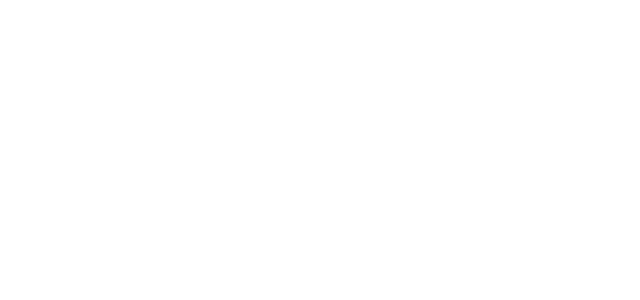
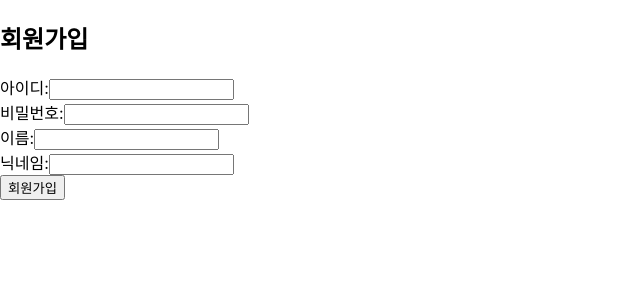
Before and after one commit to Team-I-F/SomaWorld_Front, a React (Create React App) app: page /signup in a window 1280 px wide. Before the commit this address had no page. Shown: the top 300 px of the page, without its empty margins (0-640 px from the left). Built offline with nearby package versions, Linux system fonts and the light colour scheme.

Commit message:
FEAT :: 회원가입, 로그인 구현

```diff
--- a/src/App.js
+++ b/src/App.js
@@ -7,6 +7,7 @@
 import Table from "./pages/Table/Table";
 import Write from "./pages/Write/Write";
 import Search from "./pages/Search/Search";
+import SignupPage from "./pages/SignUp/Signup";
 
 function App() {
   return (
@@ -14,6 +15,7 @@
       <Routes>
         <Route path="/search" element={<Search />}></Route>
         <Route path="/login" element={<Login />}></Route>
+        <Route path="/signup" element={<SignupPage />}></Route>
         <Route path="/gallery" element={<Boards />}></Route>
         <Route path="/gallery/:boardID" element={<Board />}></Route>
         <Route path="/:boardID/write" element={<Write />}></Route>
--- /dev/null
+++ b/src/components/Notice/style.js
@@ -0,0 +1 @@
+import styled from "styled-components";
--- a/src/pages/Login/Login.js
+++ b/src/pages/Login/Login.js
@@ -1,40 +1,57 @@
-import { useState } from "react";
-import axios from "axios";
+import React, { useState } from "react";
+import customAxios from "../../utils/axios/axios";
 
-const GOOGLE_CLIENT_ID =
-  "884140746352-l95mrf3mucmi5bqn0n8a2ni0756s4q0k.apps.googleusercontent.com";
-const GOOGLE_LOGIN_REDIRECT_URI = "http://localhost:3000/login/redirect";
-const GOOGLE_TOKEN_URL = "https://oauth2.googleapis.com/token";
-const GOOGLE_USERINFO_URL = "https://www.googleapis.com/oauth2/v2/userinfo";
+const Login = () => {
+  const [id, setId] = useState("");
+  const [password, setPassword] = useState("");
 
-export default function Login() {
-  const [error, setError] = useState(null);
-  async function handleLogin() {
+  const handleLogin = async (e) => {
+    e.preventDefault();
+
     try {
-      const { data } = await axios.get("/googleLogin");
-      window.location.href = data;
+      const response = await customAxios.post("/user/login", {
+        id,
+        pw: password,
+      });
+      if (response.data.message === "success") {
+        // 로그인 성공 시 처리
+        console.log("로그인 성공");
+      } else {
+        // 로그인 실패 시 처리
+        console.log("로그인 실패");
+      }
     } catch (error) {
-      setError("Failed to login with Google");
+      console.log(error);
+      // 에러 처리
     }
-  }
-
-  async function handleLoginRedirect() {
-    try {
-      const code = new URLSearchParams(window.location.search).get("code");
-      const { data } = await axios.get(`/login/redirect?code=${code}`);
-      console.log(data);
-    } catch (error) {
-      setError("Failed to login with Google");
-    }
-  }
+  };
 
   return (
     <div>
-      <h1>Login</h1>
-      {error && <div>{error}</div>}
-      <button onClick={handleLogin}>Login with Google</button>
-      {new URLSearchParams(window.location.search).has("code") &&
-        handleLoginRedirect()}
+      <h2>Login</h2>
+      <form onSubmit={handleLogin}>
+        <div>
+          <label htmlFor="id">ID: </label>
+          <input
+            type="text"
+            id="id"
+            value={id}
+            onChange={(e) => setId(e.target.value)}
+          />
+        </div>
+        <div>
+          <label htmlFor="password">Password: </label>
+          <input
+            type="password"
+            id="password"
+            value={password}
+            onChange={(e) => setPassword(e.target.value)}
+          />
+        </div>
+        <button type="submit">Login</button>
+      </form>
     </div>
   );
-}
+};
+
+export default Login;
--- /dev/null
+++ b/src/pages/SignUp/Signup.js
@@ -0,0 +1,77 @@
+import React, { useState } from "react";
+import customAxios from "../../utils/axios/axios";
+
+const SignupPage = () => {
+  const [userId, setUserId] = useState("");
+  const [password, setPassword] = useState("");
+  const [name, setName] = useState("");
+  const [nickname, setNickname] = useState("");
+  const [error, setError] = useState("");
+
+  const handleSignup = async () => {
+    try {
+      const response = await customAxios.post("/register", {
+        id: userId,
+        pw: password,
+        name: name,
+        nickname: nickname,
+      });
+      if (response.status === 200) {
+        console.log("회원가입이 완료되었습니다.");
+      }
+    } catch (error) {
+      console.log(error);
+      setError("회원가입에 실패하였습니다.");
+    }
+  };
+
+  return (
+    <div>
+      <h2>회원가입</h2>
+      <form>
+        <label>
+          아이디:
+          <input
+            type="text"
+            value={userId}
+            onChange={(e) => setUserId(e.target.value)}
+          />
+        </label>
+        <br />
+        <label>
+          비밀번호:
+          <input
+            type="password"
+            value={password}
+            onChange={(e) => setPassword(e.target.value)}
+          />
+        </label>
+        <br />
+        <label>
+          이름:
+          <input
+            type="text"
+            value={name}
+            onChange={(e) => setName(e.target.value)}
+          />
+        </label>
+        <br />
+        <label>
+          닉네임:
+          <input
+            type="text"
+            value={nickname}
+            onChange={(e) => setNickname(e.target.value)}
+          />
+        </label>
+        <br />
+        <button type="button" onClick={handleSignup}>
+          회원가입
+        </button>
+      </form>
+      {error && <p>{error}</p>}
+    </div>
+  );
+};
+
+export default SignupPage;
--- a/src/pages/Table/Table.js
+++ b/src/pages/Table/Table.js
@@ -23,6 +23,7 @@
 
   useEffect(() => {
     initialBoards();
+    console.log(table);
   }, []);
 
   return (
```
Also changed, not shown: src/components/Notice/Notice.js (added, +8 -0 lines), src/utils/api/user.js (added, +15 -0 lines), public/assets/arrow.png (added).
